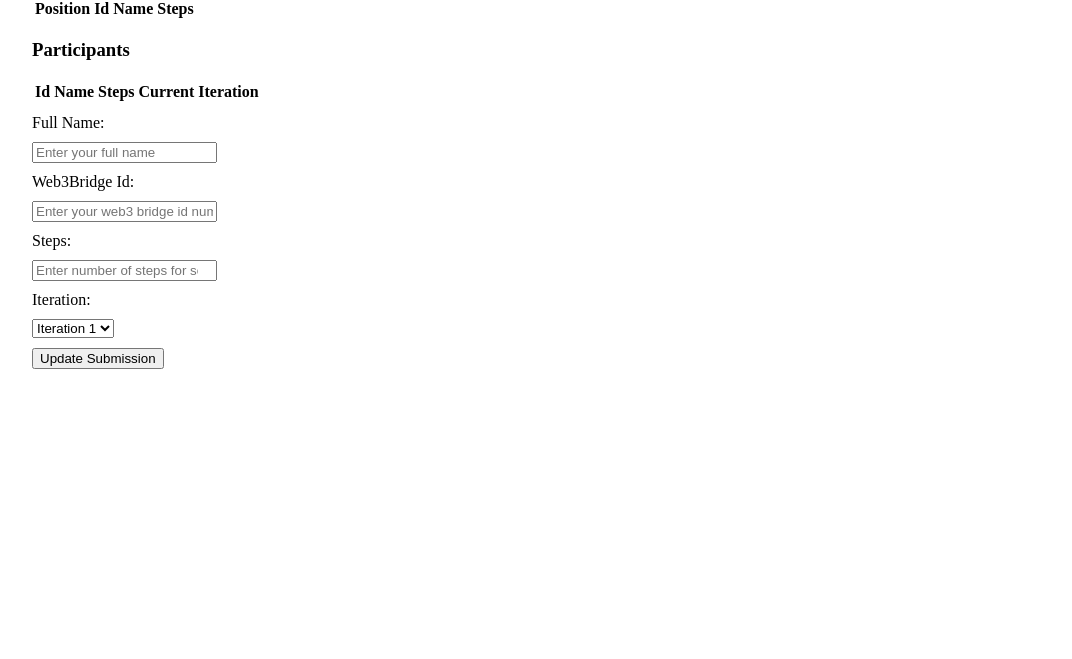
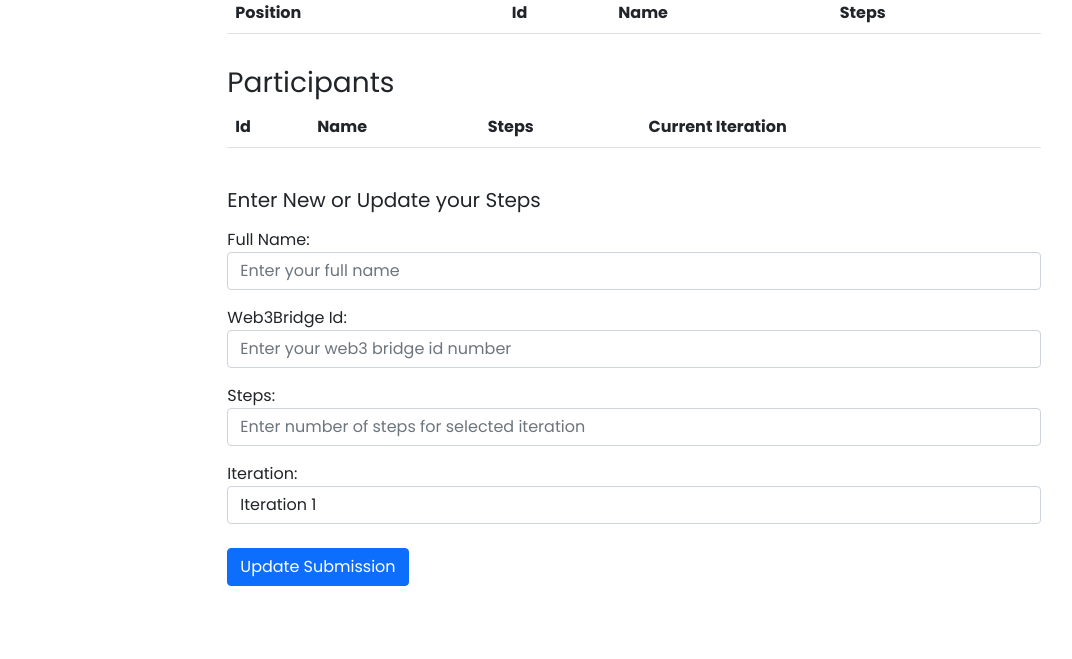
Before and after one commit to Goldddd/web3bridge_entrance, a plain HTML site: page index.html in a window 1280 px wide. Shown: the part 141-800 px from the top of the page, without its empty margins (6-1078 px from the left). Drawn offline with nearby package versions, Linux system fonts and the light colour scheme.

Commit message:
added styling

```diff
--- a/index.html
+++ b/index.html
@@ -4,8 +4,26 @@
 		<meta charset="utf-8" />
 		<meta name="viewport" content="width=device-width, initial-scale=1" />
 		<title>Web 3 Bridge Leaderboard</title>
+		<link
+			href="https://fonts.googleapis.com/css2?family=Indie+Flower&family=Lobster&family=Poppins:wght@200;400;700&family=Shadows+Into+Light&display=swap"
+			rel="stylesheet"
+		/>
+		<link
+			href="https://cdn.jsdelivr.net/npm/bootstrap@5.1.3/dist/css/bootstrap.min.css"
+			rel="stylesheet"
+			integrity="sha384-1BmE4kWBq78iYhFldvKuhfTAU6auU8tT94WrHftjDbrCEXSU1oBoqyl2QvZ6jIW3"
+			crossorigin="anonymous"
+		/>
 	</head>
 	<style type="text/css">
+		* {
+			font-family: "Poppins", sans-serif;
+		}
+		body {
+			height: 100vh;
+			display: flex;
+			align-items: center;
+		}
 		#container {
 			padding: 20px;
 			margin: 10px;
@@ -14,29 +32,23 @@
 		}
 		#headline {
 			text-align: center;
-		}
-
-		.form-input {
-			margin: 10px 0;
-			display: block;
-		}
-		.form-input input,
-		.form-input select {
-			width: 100;
-		}
-		.form-input label {
-			display: block;
-			margin: 10px 0;
+			text-transform: uppercase;
 		}
 	</style>
 	<body>
-		<div id="container">
-			<h2 id="headline">Web3Bridge Exercise Leaderboard</h2>
+		<div id="container" class="container col-8 mx-auto">
+			<h2 id="headline" class="display-3">Leaderboard</h2>
 
-			<div id="leaderboard">
-				<h3>Leaderboard</h3>
-				<div>
-					<table>
+			<div
+				id="errorMessageDiv"
+				class="alert alert-danger col-10 mx-auto"
+				style="display: none"
+			>
+				<span id="errorMessage"></span>
+			</div>
+			<div id="leaderboard" class="w-100">
+				<div class="table-responsive">
+					<table class="table table-hover table-striped">
 						<thead>
 							<tr>
 								<th>Position</th>
@@ -49,10 +61,10 @@
 					</table>
 				</div>
 			</div>
-			<div id="participants">
+			<div id="participants" class="my-3">
 				<h3>Participants</h3>
-				<div>
-					<table>
+				<div class="table-responsive">
+					<table class="table table-hover table-striped">
 						<thead>
 							<tr>
 								<th>Id</th>
@@ -66,41 +78,55 @@
 				</div>
 			</div>
 
+			<div class="my-4 text-left">
+				<h5 class="font-weight-bold">Enter New or Update your Steps</h5>
 				<form action="" id="submissionForm">
-				<div class="form-input">
-					<label for="">Full Name: </label>
+					<div class="form-group mt-3 text">
+						<label for="" class="text-left">Full Name: </label>
 
-					<input type="text" name="name" placeholder="Enter your full name" />
+						<input
+							type="text"
+							class="form-control"
+							name="name"
+							placeholder="Enter your full name"
+						/>
 					</div>
-				<div class="form-input">
+					<div class="form-group mt-3">
 						<label for="">Web3Bridge Id:</label>
 						<input
 							type="text"
 							name="id"
+							class="form-control"
 							placeholder="Enter your web3 bridge id number"
 						/>
 					</div>
-				<div class="form-input">
+					<div class="form-group mt-3">
 						<label for="">Steps:</label>
 
 						<input
 							type="number"
 							name="steps"
+							class="form-control"
 							placeholder="Enter number of steps for selected iteration"
 						/>
 					</div>
-				<div class="form-input">
+					<div class="form-group mt-3">
 						<label for="">Iteration:</label>
 
-					<select name="iteration" id="">
+						<select name="iteration" id="" class="form-control">
 							<option value="1">Iteration 1</option>
 							<option value="2">Iteration 2</option>
 							<option value="3">Iteration 3</option>
 							<option value="4">Iteration 4</option>
 						</select>
 					</div>
-				<button type="submit">Update Submission</button>
+					<div class="form-group mt-4">
+						<button class="btn btn-primary" type="submit">
+							Update Submission
+						</button>
+					</div>
 				</form>
+			</div>
 		</div>
 	</body>
 
--- a/scripts.js
+++ b/scripts.js
@@ -6,6 +6,7 @@ let submissionForm = document.getElementById("submissionForm");
 submissionForm.addEventListener("submit", function (e) {
 	e.preventDefault();
 
+	try {
 		let name = submissionForm.name.value;
 		let id = submissionForm.id.value;
 		let steps = Number(submissionForm.steps.value);
@@ -23,33 +24,38 @@ submissionForm.addEventListener("submit", function (e) {
 			if (participants.length < 20) {
 				participants.push(newParticipant);
 			} else {
-			// throw error
+				setTimeout(
+					showErrorMessage("Maximum number of participants reached"),
+					3000
+				);
 			}
-		updateLeaderBoard();
+
+			// updateParticipant(participant);
 		} else {
 			let currentSteps = participant.currentSteps;
 			// let totalSteps = (participant.currentSteps += steps);
 
 			if (iteration <= participant.currentIteration) {
-			// throw error
+				setTimeout(showErrorMessage("Invalid Iteraction Selected"), 3000);
 			} else if (iteration > participant.currentIteration + 2) {
-			// throw error;
+				setTimeout(showErrorMessage("Invalid Iteration Selected"), 3000);
 			} else {
 				// validate new iteration step
 				let lowerlimit = participant.currentSteps * 2;
 				let upperlimit = participant.currentSteps * 3;
 
 				if (steps < lowerlimit && steps > upperlimit) {
-				// throw error
+					setTimeout(showErrorMessage("Invalid Step Value"), 3000);
 				} else {
 					participant.currentIteration + 1;
 				}
 				participant.currentSteps += steps;
 			}
-
-
-		updateParticipant(participant);
+		}
 		updateLeaderBoard();
+		updateParticipants();
+	} catch (e) {
+		setTimeout(showErrorMessage(e), 3000);
 	}
 });
 
@@ -77,8 +83,6 @@ function updateLeaderBoard() {
 	leaderboard = participants.sort(function (a, b) {
 		return b.currentSteps - a.currentSteps;
 	});
-
-	console.log(leaderboard);
 
 	let records = "";
 
@@ -110,7 +114,6 @@ function updateParticipants() {
 		if (i < 10) {
 			let row = `
 				<tr>
-					<td>${i + 1}</td>
 					<td>${participantsList[i].id}</td>
 					<td>${participantsList[i].name}</td>
 					<td>${participantsList[i].currentSteps}</td>
@@ -121,7 +124,10 @@ function updateParticipants() {
 		}
 	}
 
-	console.log(records);
+	document.getElementById("participantsList").innerHTML = records;
+}
 
-	document.getElementById("participantsListList").innerHTML = records;
+function showErrorMessage(message) {
+	document.getElementById("errorMessage").innerHTML = message;
+	document.getElementById("errorMessageDiv").style.display = "block";
 }
```
Lines whose indentation alone changed are shown as unchanged.
